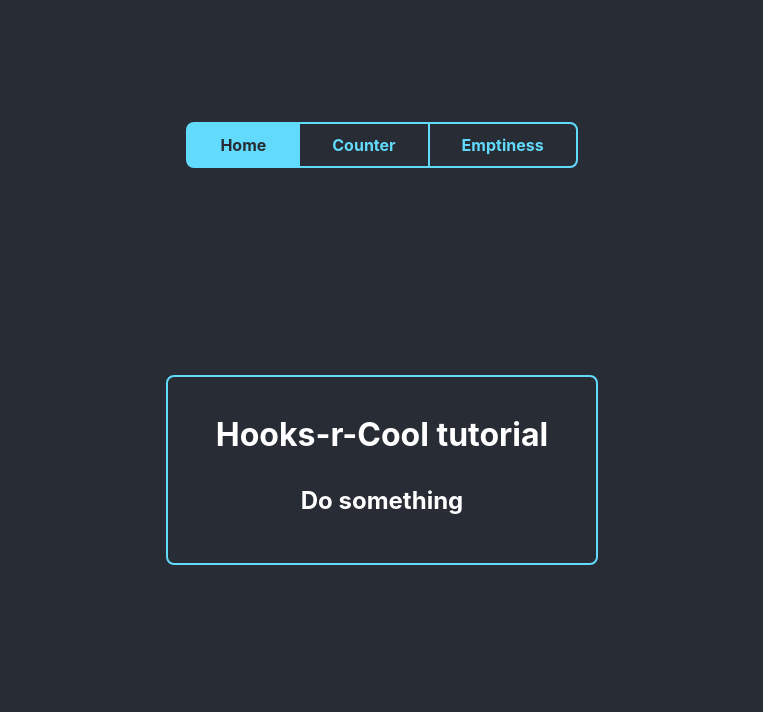
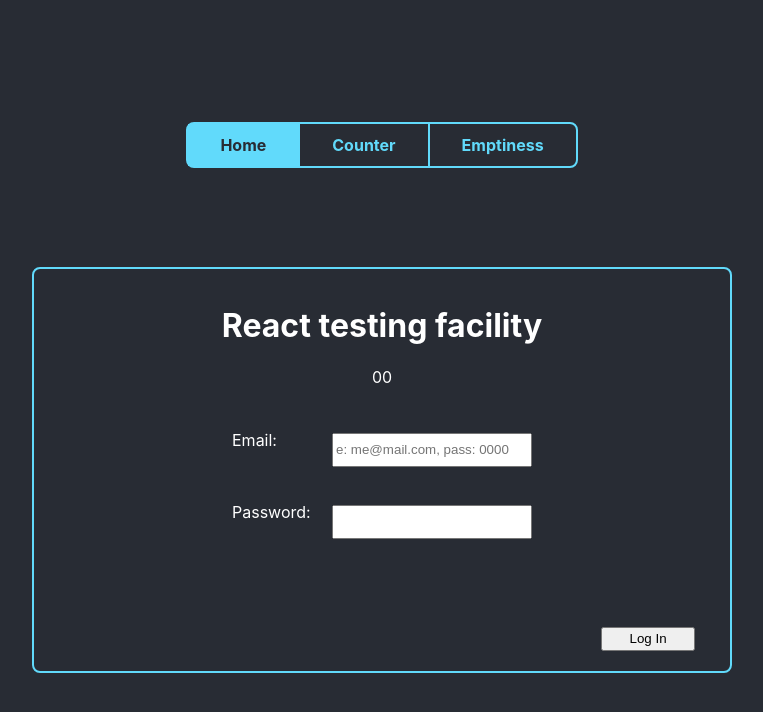
Before and after one commit to animatrons/react-testing-facility, a React (Create React App) app: page / in a window 1280 px wide. Shown: the top 712 px of the page, without its empty margins (258-1021 px from the left). Built offline with nearby package versions, Linux system fonts and the light colour scheme.

Commit message:
login setup

```diff
--- a/src/App.css
+++ b/src/App.css
@@ -14,20 +14,21 @@
 
 
 .content {
-  max-width: 800px;
-  max-height: 900px;
+  min-width: 600px;
+  min-height: 370px;
   padding: 1rem 3rem;
   border: 2px solid #61dafb;
   border-radius: 8px;
   color: #fff;
   position: relative;
   margin-bottom: 100px;
+
 }
 
-.content div{
+/* .content div{
   margin: 2em;
 
-}
+} */
 
 .header {
   margin: 0 auto;
@@ -79,3 +80,56 @@
   bottom: 7%;
   right: 30%;
 }
+
+.grid-form {
+  display: grid;
+  grid-template-columns: 1.25fr 2.5fr;
+  grid-template-rows: 1fr .25fr;
+  position: absolute;
+  top: 50%;
+  left: 50%;
+  text-align: left;
+  transform: translate(-50%, -50%);
+  margin: 0;
+  justify-content: center;
+  align-items: center;
+}
+.grid-form * {
+  margin: 0;
+  height: 2.5em;
+  box-sizing: border-box;
+}
+.grid-form label[for="email"],input[type="text"]{
+  margin: 2em 0;
+}
+.content input[type="text"],input[type="password"]{
+  width: 200px
+}
+.content input[type="submit"]{
+  position: absolute;
+  right: 5%;
+  bottom: 5%;
+  padding: 0.2em 2em;
+}
+.logFail{
+  position: absolute;
+  bottom: 5%;
+  left: 30%;
+  right: 30%;
+  padding: 2% 2em;
+  color: rgb(255, 0, 0);
+  border: rgb(255, 0, 0) 1px solid;
+  border-radius: 5px;
+  text-align: center;
+}
+.logSuccess{
+  position: absolute;
+  bottom: 5%;
+  left: 30%;
+  right: 30%;
+  padding: 2% 2em;
+  color: rgb(43, 255, 0);
+  border: rgb(43, 255, 0) 1px solid;
+  border-radius: 5px;
+  text-align: center;
+}
--- a/src/Components/Home.js
+++ b/src/Components/Home.js
@@ -1,17 +1,94 @@
-
+import {useForm} from '../Hooks/useForm';
+import {useState, useEffect} from 'react'
 
 function Home() {
+const [values, handleChange] = useForm({email: '', password: ''});
+const [loginSuccess, setLoginSuccess] = useState({clicked:false, passed:false});
+var logResult = <div ></div>
 
+// useEffect(() => {
+//   if(loginSuccess) {
+//     logResult =
+//       <div className="logSuccess" >
+//         Welcome back!
+//       </div>
+//   }
+//   else {
+//     logResult =
+//       <div className="logFail" >
+//         Email or password wrong.
+//       </div>
+//   }
+// }
+// , [loginSuccess])
+// if (loginSuccess) {
+//   logResult =
+//     <div className="logSuccess">
+//           email: {values.email},
+//           password: {values.password}
+//           passed?: {(values.email === 'me@mail0com' & values.password === '0000')}
+//     </div>
+// }
+// if (loginSuccess.clicked & loginSuccess.passed) {
+//   logResult =
+//       <div className="logSuccess" >
+//         Welcome back!
+//       </div>
+// }
+// else if (loginSuccess.clicked & !loginSuccess.passed) {
+//   logResult =
+//       <div className="logFail" >
+//         Email or password wrong.
+//       </div>
+// }
+const logSuccess =
+      <div className="logSuccess" >
+        Welcome back!
+      </div>
+const logFail =
+< div className="logFail" >
+  Email or password wrong.
+</div>
 
   return (
 
     <div className="content">
       <h1>
-              Hooks-r-Cool tutorial
+        React testing facility
             </h1>
-            <div>
-              <h2>Do something</h2>
+      <div className="grid-form">
+        <label for="email">
+          Email:
+              </label>
+        <input
+          placeholder="e: me@mail.com, pass: 0000"
+          type="text"
+          id="email"
+          name="email"
+          value={values.email}
+          onChange = {handleChange}
+        ></input>
+        <label for="pass">
+          Password:
+        </label>
+        <input
+          type="password"
+          id="pass"
+          name="password"
+          value={values.password}
+          onChange = {handleChange}
+        >
+        </input>
       </div>
+
+      <input
+        type="submit"
+        value="Log In"
+        onClick={() => setLoginSuccess({clicked: true, passed: (values.email === 'me@mail0com' & values.password === '0000')})}
+      />
+
+      {(loginSuccess.clicked & loginSuccess.passed) && logSuccess}
+      {(loginSuccess.clicked & !loginSuccess.passed) && logFail}
 
     </div>
 
--- /dev/null
+++ b/src/Hooks/useForm.js
@@ -0,0 +1,15 @@
+import {useState} from 'react';
+
+export const useForm = initialValues => {
+    const [values, setValues] = useState(initialValues);
+
+    return [
+        values,
+        e => {
+            setValues({
+                ...values,
+                [e.target.name]: e.target.value}
+            );
+        }
+    ]
+}
```
Also changed, not shown: src/App.js (+6 -1 lines). Lines whose indentation alone changed are shown as unchanged.
